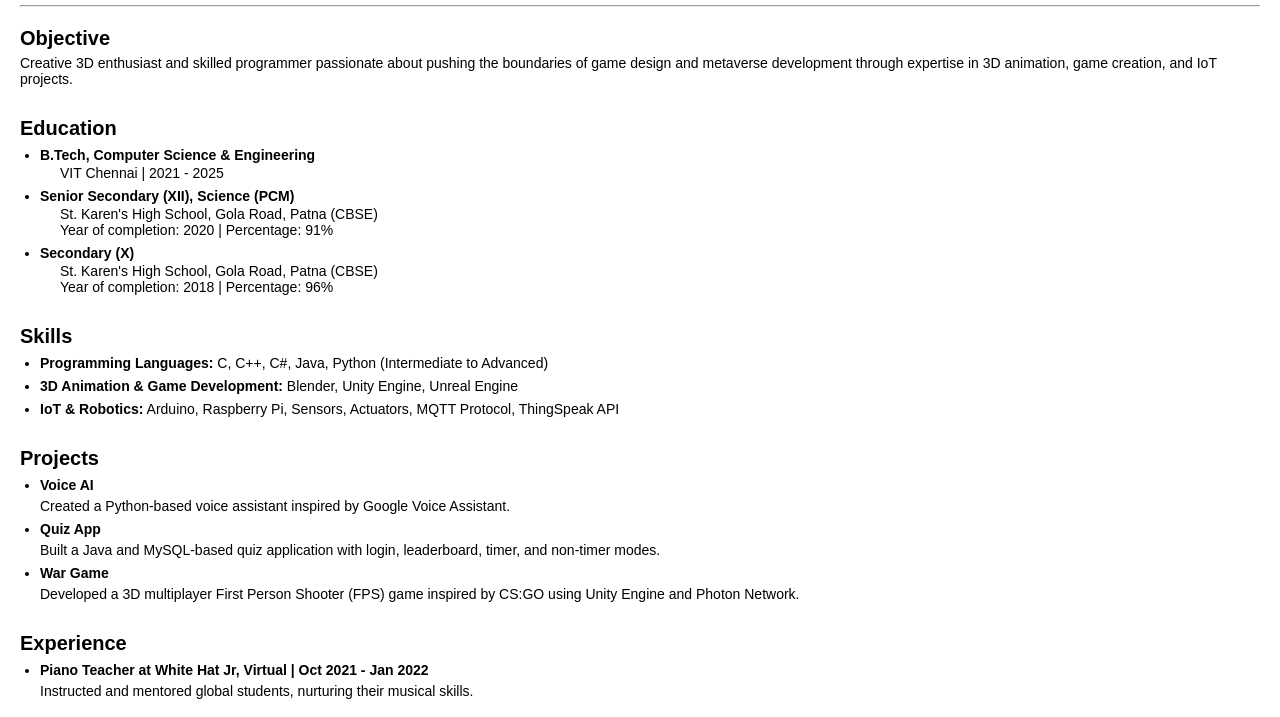
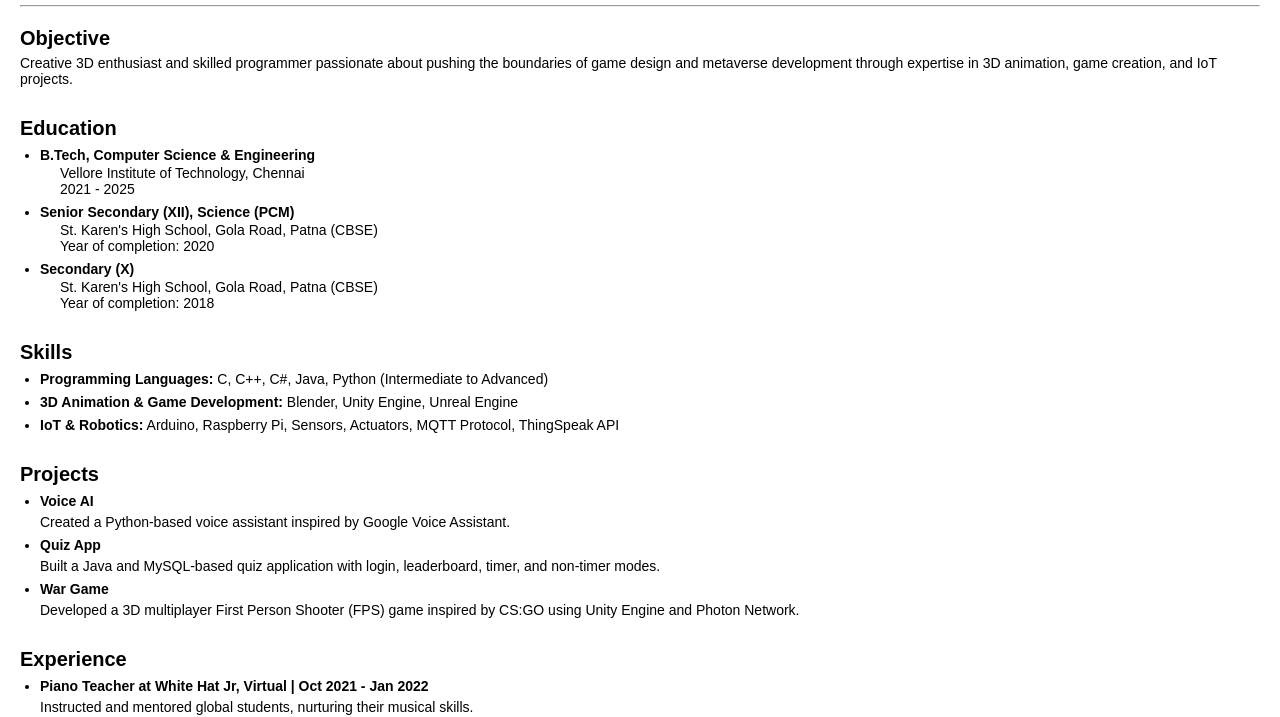
Before and after one commit to Shival-Gupta/resume, a plain HTML site: page index.html in a window 1280 px wide. Shown: the part 93-810 px from the top of the page. Drawn offline with Linux system fonts and the light colour scheme.

Commit message:
Update index.html

```diff
--- a/index.html
+++ b/index.html
@@ -81,7 +81,9 @@
             <li>
                 <B>B.Tech, Computer Science & Engineering</B>
                 <div class="subsection">
-                    VIT Chennai | 2021 - 2025
+                    Vellore Institute of Technology, Chennai
+                    <br />
+                    2021 - 2025
                 </div>
             </li>
             <li>
@@ -89,7 +91,7 @@
                 <div class="subsection">
                     St. Karen's High School, Gola Road, Patna (CBSE)
                     <br />
-                    Year of completion: 2020 | Percentage: 91%
+                    Year of completion: 2020
                 </div>
             </li>
             <li>
@@ -97,7 +99,7 @@
                 <div class="subsection">
                     St. Karen's High School, Gola Road, Patna (CBSE)
                     <br />
-                    Year of completion: 2018 | Percentage: 96%
+                    Year of completion: 2018
                 </div>
             </li>
         </ul>
```
